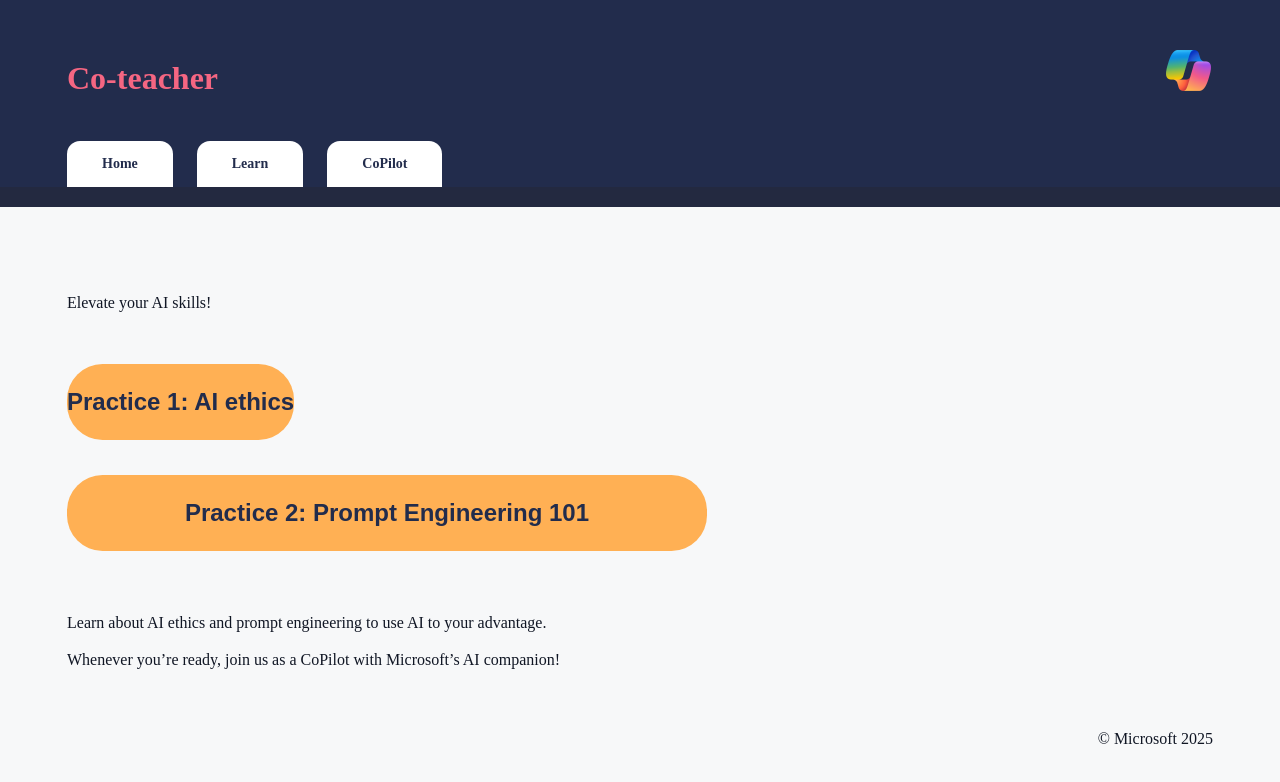
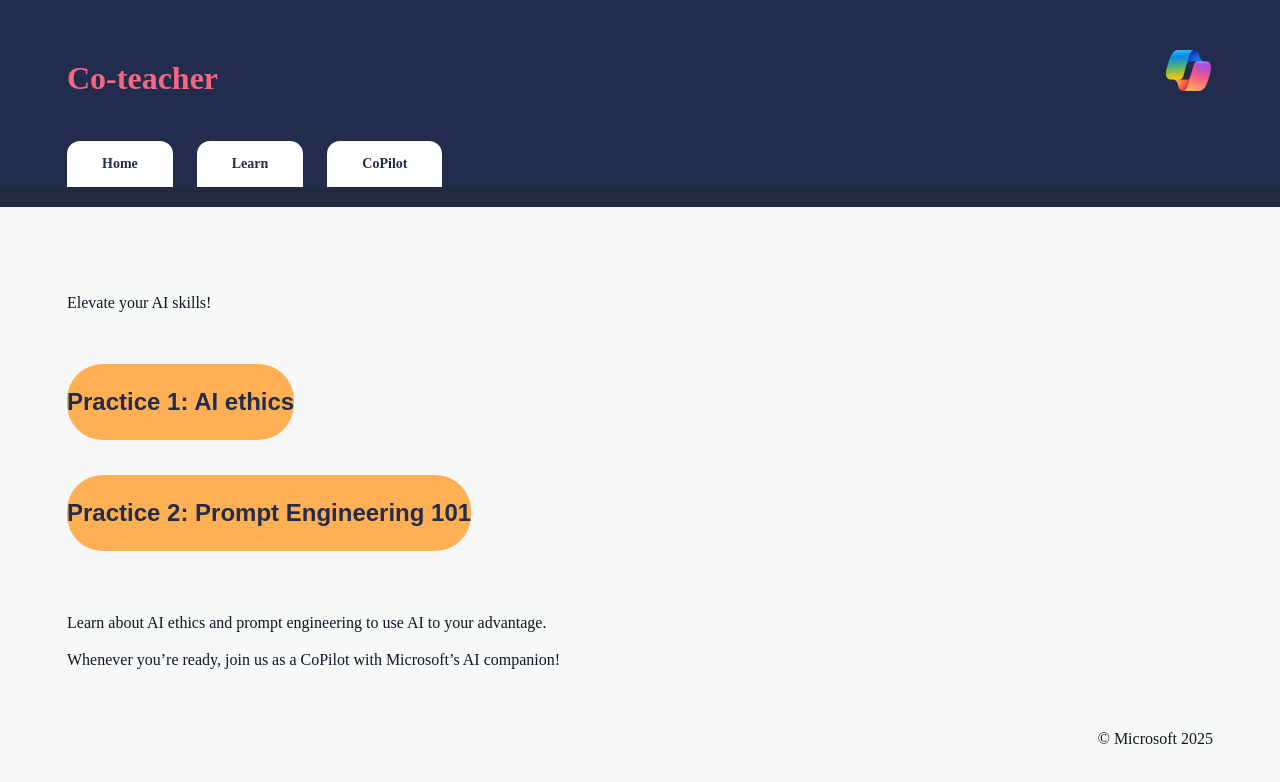
Before and after one commit to parisrahmani/Microsoft-Hackathon-Client, a React (Vite) app: page /quiz in a window 1280 px wide. Shown: the top 782 px of the page. Built offline with nearby package versions, Linux system fonts and the light colour scheme.

Commit message:
add routing for PromptEngg page

```diff
--- a/src/App.jsx
+++ b/src/App.jsx
@@ -5,6 +5,7 @@ import MainPage from "./pages/MainPage/MainPage";
 import QuizPage from "./pages/QuizPage/QuizPage";
 import AIEthics from "./pages/AIEthics/AIEthics";
 import "./App.scss";
+import PromptEngg from "./pages/PromptEngg/PromptEngg";
 
 function App() {
   return (
@@ -14,6 +15,7 @@ function App() {
         <Route path="/" element={<MainPage />} />
         <Route path="/quiz" element={<QuizPage />} />
         <Route path="/ethics" element={<AIEthics />} />
+        <Route path="/prompt-engg" element={<PromptEngg />} />
       </Routes>
       <Footer />
     </BrowserRouter>
--- a/src/components/SelectQuiz/SelectQuiz.jsx
+++ b/src/components/SelectQuiz/SelectQuiz.jsx
@@ -8,9 +8,11 @@ const SelectQuiz = () => {
         <Link to="/ethics">
           <button className="quiz__type">Practice 1: AI ethics</button>
         </Link>
-        <button className="quiz__type">
-          Practice 2: Prompt Engineering 101{" "}
-        </button>
+        <Link to="/prompt-engg">
+          <button className="quiz__type">
+            Practice 2: Prompt Engineering 101{" "}
+          </button>
+        </Link>
         <div className="quiz__info-text-container">
           <p className="quiz__info-text">
             Learn about AI ethics and prompt engineering to use AI to your
--- a/src/pages/PromptEngg/PromptEngg.jsx
+++ b/src/pages/PromptEngg/PromptEngg.jsx
@@ -8,7 +8,7 @@ const PromptEngg = () => {
   useEffect(() => {
     const getQuiz = async () => {
       try {
-        const { data } = await axios.get(`${API_URL}/mqa/propmt-engg`);
+        const { data } = await axios.get(`${API_URL}/mqa/prompt-engg`);
         console.log(data);
         setQuiz(data);
       } catch (err) {
```
